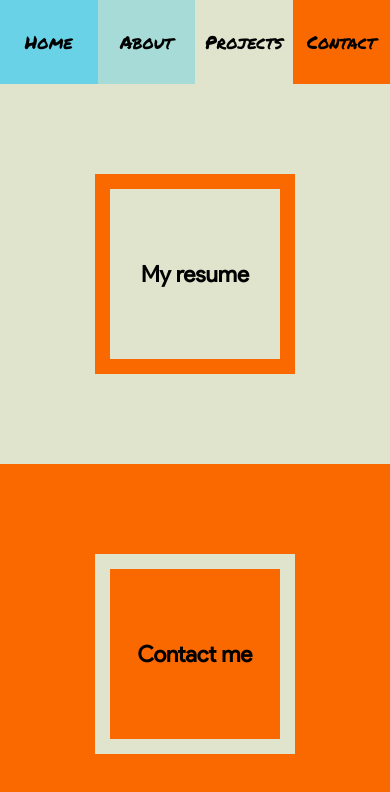
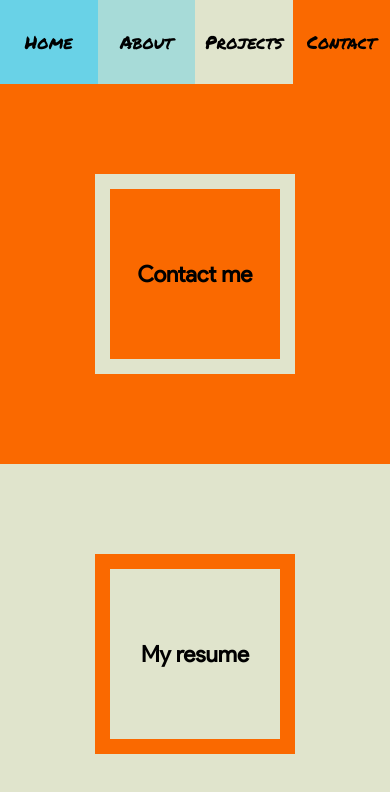
Before and after one commit to michalkruk/website-portfolio-idea, a website with bundled scripts: page contact.html in a window 390 px wide. Built offline with nearby package versions, Linux system fonts and the light colour scheme.

Commit message:
bug fix order of contact panels

```diff
--- a/style/style.scss
+++ b/style/style.scss
@@ -411,6 +411,10 @@ li {
         font-size: 30px;
     }
 
+    .contact-content {
+        flex-direction: column-reverse;
+    }
+
     .contact-resume,
     .contact-email {
         height: 50%;
```
Also changed, not shown: 5 other files.
